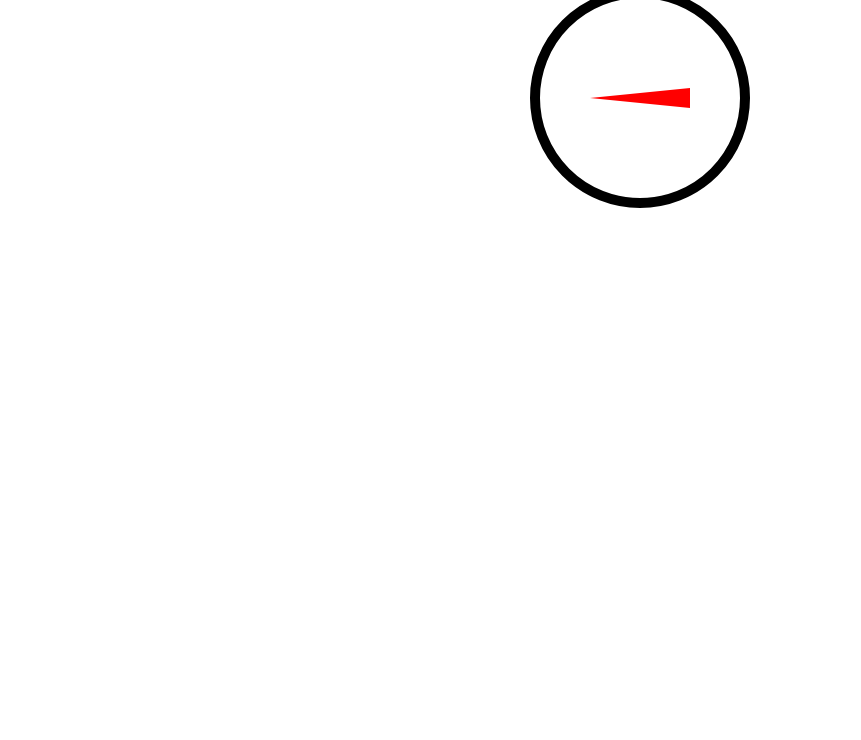
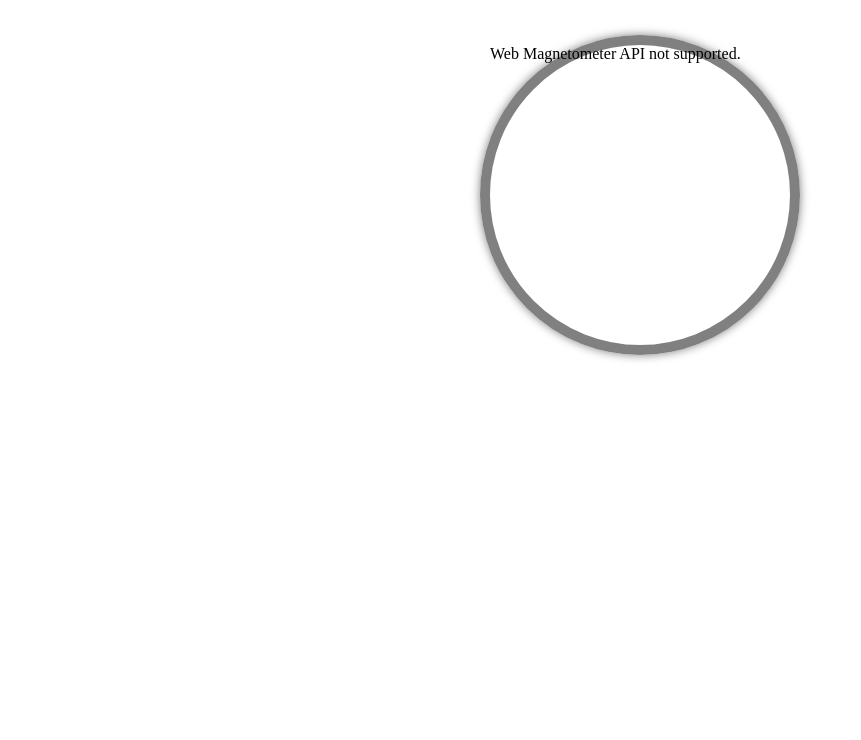
Before and after one commit to Laniszyx/compass-2, a plain HTML site: page index.html in a window 1280 px wide. Shown: the part 60-800 px from the top of the page, without its empty margins (0-861 px from the left). Drawn offline with Linux system fonts and the light colour scheme.

Commit message:
Update index.html

```diff
--- a/index.html
+++ b/index.html
@@ -1,45 +1,51 @@
-<!DOCTYPE html>
 <html>
   <head>
-    <meta name="viewport" content="width=device-width, initial-scale=1">
+    <title>North Compass</title>
     <style>
-      .compass {
-        width: 100%;
+      #compass {
+        width: 300px;
         height: 300px;
-        display: flex;
-        justify-content: center;
-        align-items: center;
+        border-radius: 50%;
+        border: 10px solid gray;
+        margin: 50px auto;
         position: relative;
+        box-shadow: 0 0 10px rgba(0,0,0,0.5);
       }
-      .compass::before {
-        content: "";
-        width: 200px;
-        height: 200px;
-        border-radius: 50%;
-        border: solid 10px black;
-        position: absolute;
-      }
-      .compass-needle {
+      #needle {
         width: 0;
         height: 0;
-        border-left: 10px solid transparent;
-        border-right: 10px solid transparent;
+        border-left: 50px solid transparent;
+        border-right: 50px solid transparent;
         border-top: 100px solid red;
-        transform: rotate(90deg);
         position: absolute;
+        top: 50%;
+        left: 50%;
+        margin-left: -50px;
+        margin-top: -100px;
       }
     </style>
   </head>
   <body>
-    <div class="compass">
-      <div id="compass-needle" class="compass-needle"></div>
+    <h1>North Compass</h1>
+    <div id="compass">
+      <div id="needle"></div>
     </div>
+
     <script>
-      window.addEventListener("deviceorientation", (event) => {
-        const angle = event.webkitCompassHeading || event.alpha;
-        const needle = document.getElementById("compass-needle");
-        needle.style.transform = `rotate(${angle}deg)`;
-      });
+      if ('ondevicemagnetometer' in window) {
+        window.addEventListener("devicemagnetometer", function(event) {
+          var reading = event.reading;
+          var x = reading.x;
+          var y = reading.y;
+          var z = reading.z;
+
+          var alpha = Math.atan2(y, x) * 180 / Math.PI;
+
+          document.getElementById("needle").style.transform = "rotate(" + alpha + "deg)";
+        }, false);
+      } else {
+        document.getElementById("compass").innerHTML = "Web Magnetometer API not supported.";
+      }
     </script>
   </body>
 </html>
```
